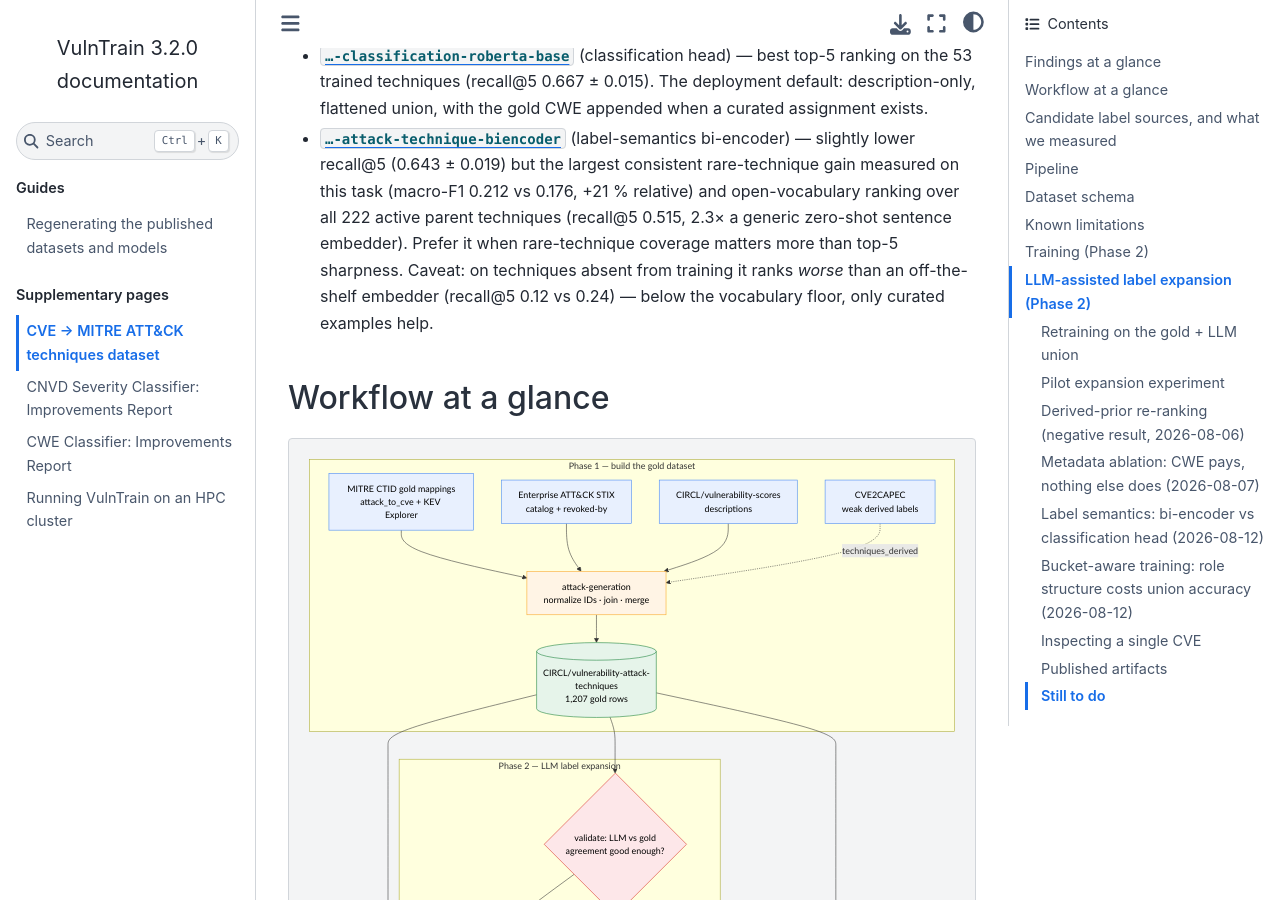
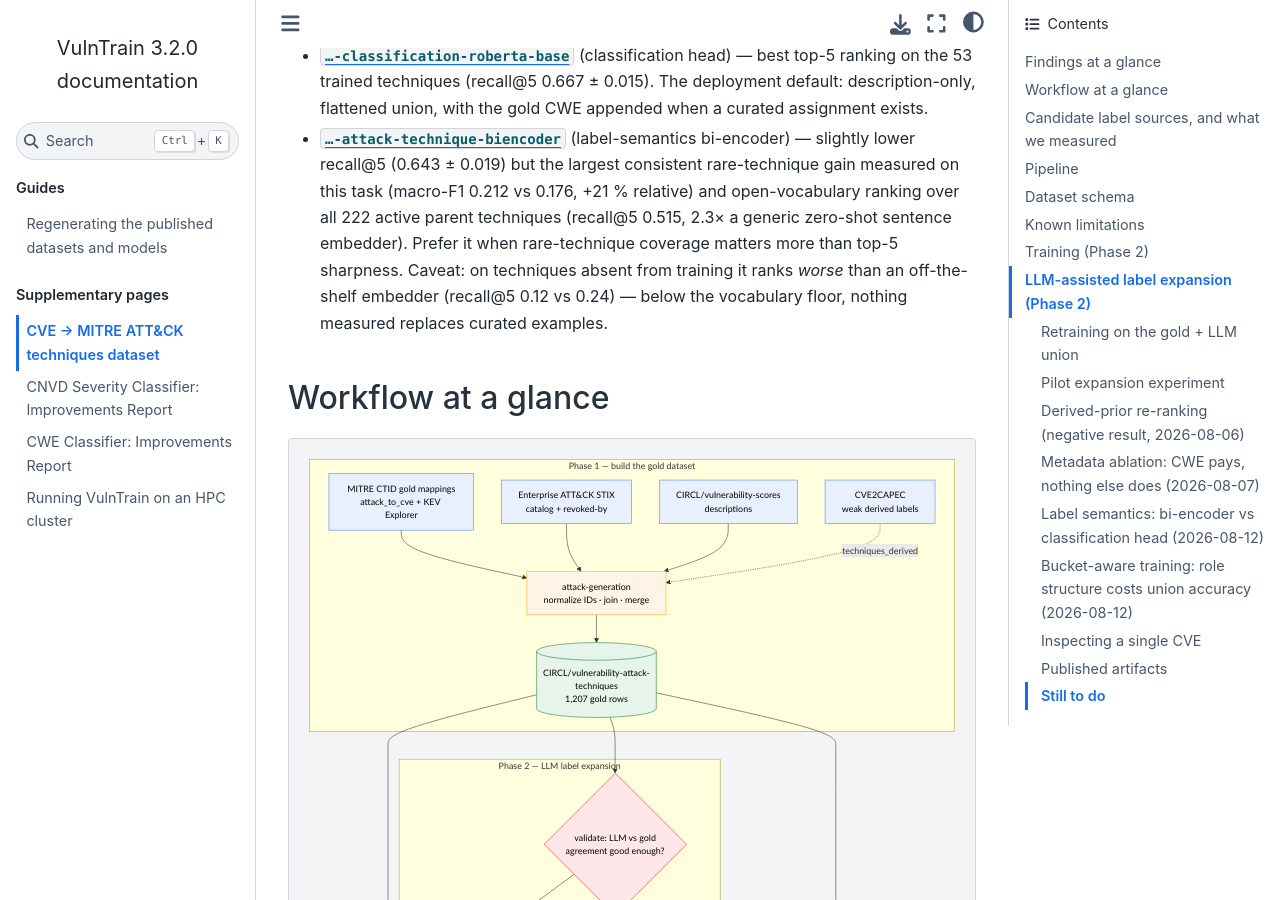
Before and after one commit to vulnerability-lookup/VulnTrain, a Sphinx documentation site: the page built from docs/attack-techniques-dataset.md, in a window 1280 px wide and 900 px high, scrolled down 1014 px. Built offline with Sphinx 7.4.7 and the Sphinx Book theme 1.1.4, drawn with Linux system fonts in a browser that asks for light colours.

Commit message:
chg: [doc] same below-floor wording in the findings summary

```diff
--- a/docs/attack-techniques-dataset.md
+++ b/docs/attack-techniques-dataset.md
@@ -56,7 +56,7 @@ session):
   Prefer it when rare-technique coverage matters more than top-5
   sharpness. Caveat: on techniques absent from training it ranks
   *worse* than an off-the-shelf embedder (recall@5 0.12 vs 0.24) —
-  below the vocabulary floor, only curated examples help.
+  below the vocabulary floor, nothing measured replaces curated examples.
 
 ## Workflow at a glance
 
```
